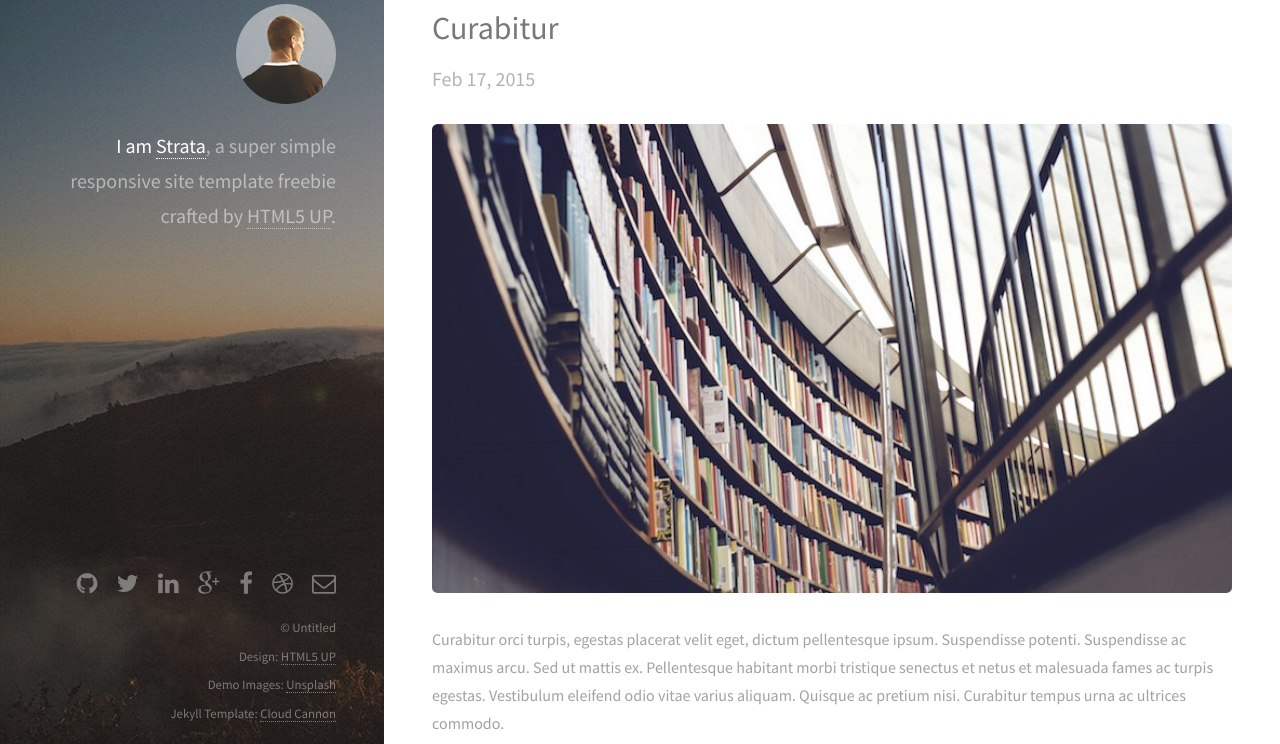
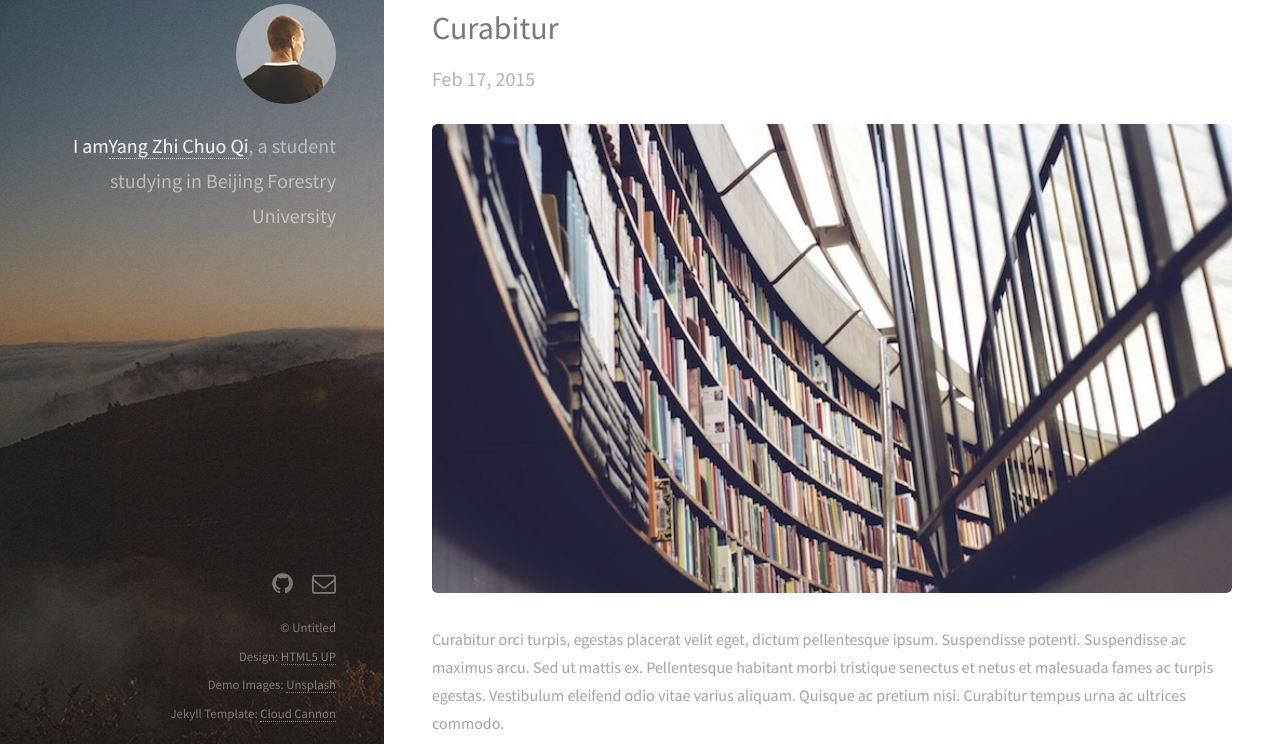
Before and after one commit to ChuoQi/chuoqi.github.io, a Jekyll site: the page built from index.html, in a window 1280 px wide. Shown: the part 92-836 px from the top of the page. Built offline with Jekyll 4.4.1, drawn with Linux system fonts in a browser that asks for light colours.

Commit message:
Update Info

```diff
--- a/_config.yml
+++ b/_config.yml
@@ -1,25 +1,25 @@
 # Site settings
 
-title: Strata # Title of your site
-email: your-email@domain.com # Your contant email
+title: 杨志婥琪 # Title of your site
+email: 1025162894@qq.com # Your contant email
 
 description: > # this means to ignore newlines until "baseurl:"
   Write an awesome description for your new site here. You can edit this
   line in _config.yml. It will appear in your document head meta (for
   Google search results) and in your feed.xml site description.
 baseurl: "" # the subpath of your site, e.g. /blog/
-url: "http://yourdomain.com" # the base hostname & protocol for your site
+url: "https://chuoqi.github.io" # the base hostname & protocol for your site
 
 # Social links.
 # Replace the word 'example' with your username if you want to include the icon in the left sidebar
 # Delete the word 'example' if you don't want to include the icon in the left sidebar
 
-twitter_username:     example  # Replace this with your Twitter username
-github_username:      example  # Replace this with your GitHub username
-linkedin_username:    example  # Replace this with your LinkedIn username
-google_plus_username: example  # Replace this with your Google+ username
-facebook_username:    example  # Replace this with your Facebook username
-dribbble_username:    example  # Replace this with your Dribbble username
+#twitter_username:     example  # Replace this with your Twitter username
+github_username:      ChuoQi  # Replace this with your GitHub username
+#linkedin_username:    example  # Replace this with your LinkedIn username
+#google_plus_username: example  # Replace this with your Google+ username
+#facebook_username:    example  # Replace this with your Facebook username
+#dribbble_username:    example  # Replace this with your Dribbble username
 
 # Build settings
 markdown: kramdown
--- a/_layouts/default.html
+++ b/_layouts/default.html
@@ -22,9 +22,9 @@
 
       <header id="header">
           <a href="#" class="image avatar"><img src="/images/avatar.jpg" alt="" /></a>
-          <h1><strong>I am <a href="/">Strata</a></strong>, a super simple<br />
-          responsive site template freebie<br />
-          crafted by <a href="http://html5up.net">HTML5 UP</a>.</h1>
+          <h1><strong>I am<a href="/">Yang Zhi Chuo Qi</a></strong>, a student<br />
+          studying in Beijing Forestry University<br />
+          </h1>
       </header>
 
 
```
